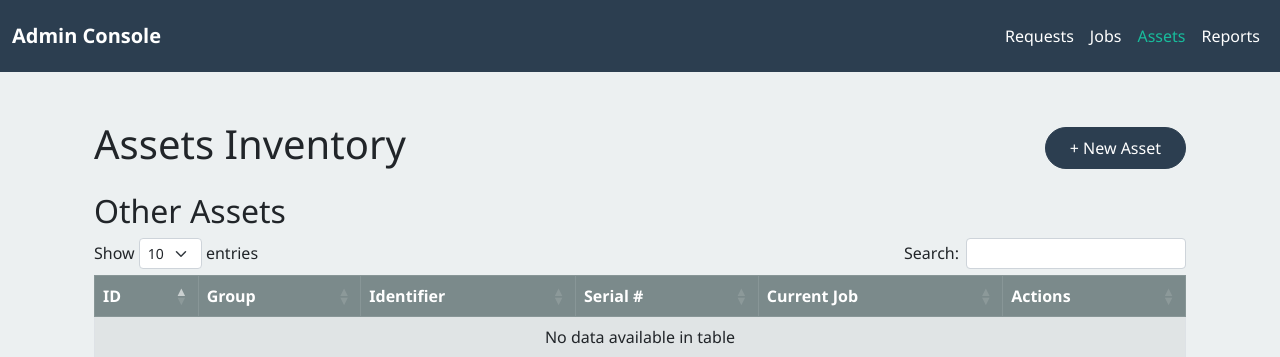
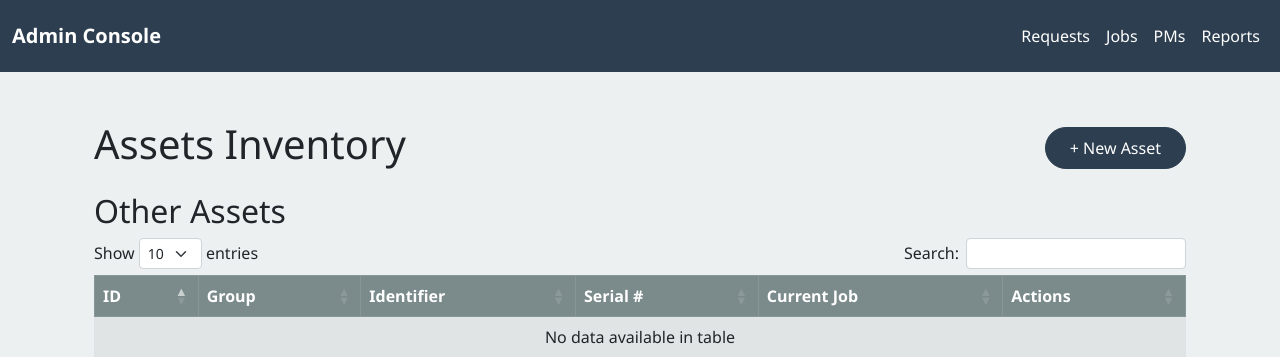
Before and after one commit to ColtonBaum/THE-REQuest-form, a Flask app: page /admin/assets in a window 1280 px wide. Shown: the top 357 px of the page. Run offline with Flask 3, Linux system fonts and the light colour scheme; some libraries are stand-ins or nearby versions.

Commit message:
Replace Assets nav with PMs nav link

```diff
--- a/templates/admin/base.html
+++ b/templates/admin/base.html
@@ -49,9 +49,9 @@
               </a>
             </li>
             <li class="nav-item">
-              <a class="nav-link {% if request.path.startswith('/admin/assets') %}active{% endif %}"
-                 href="{{ url_for('admin.assets_list') }}">
-                Assets
+              <a class="nav-link {% if request.path.startswith('/admin/pms') %}active{% endif %}"
+                 href="{{ url_for('admin.pm_list') }}">
+                PMs
               </a>
             </li>
             <li class="nav-item">
```
